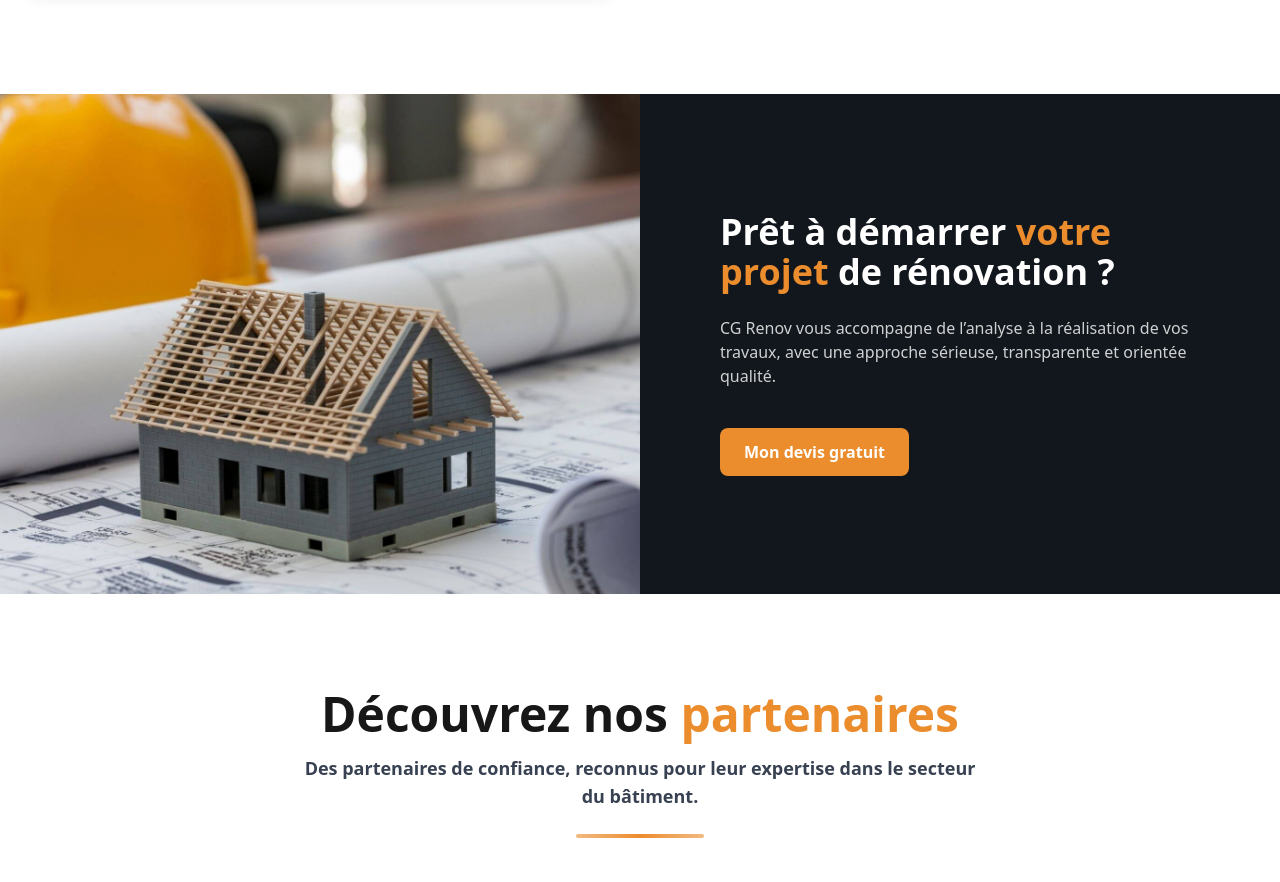
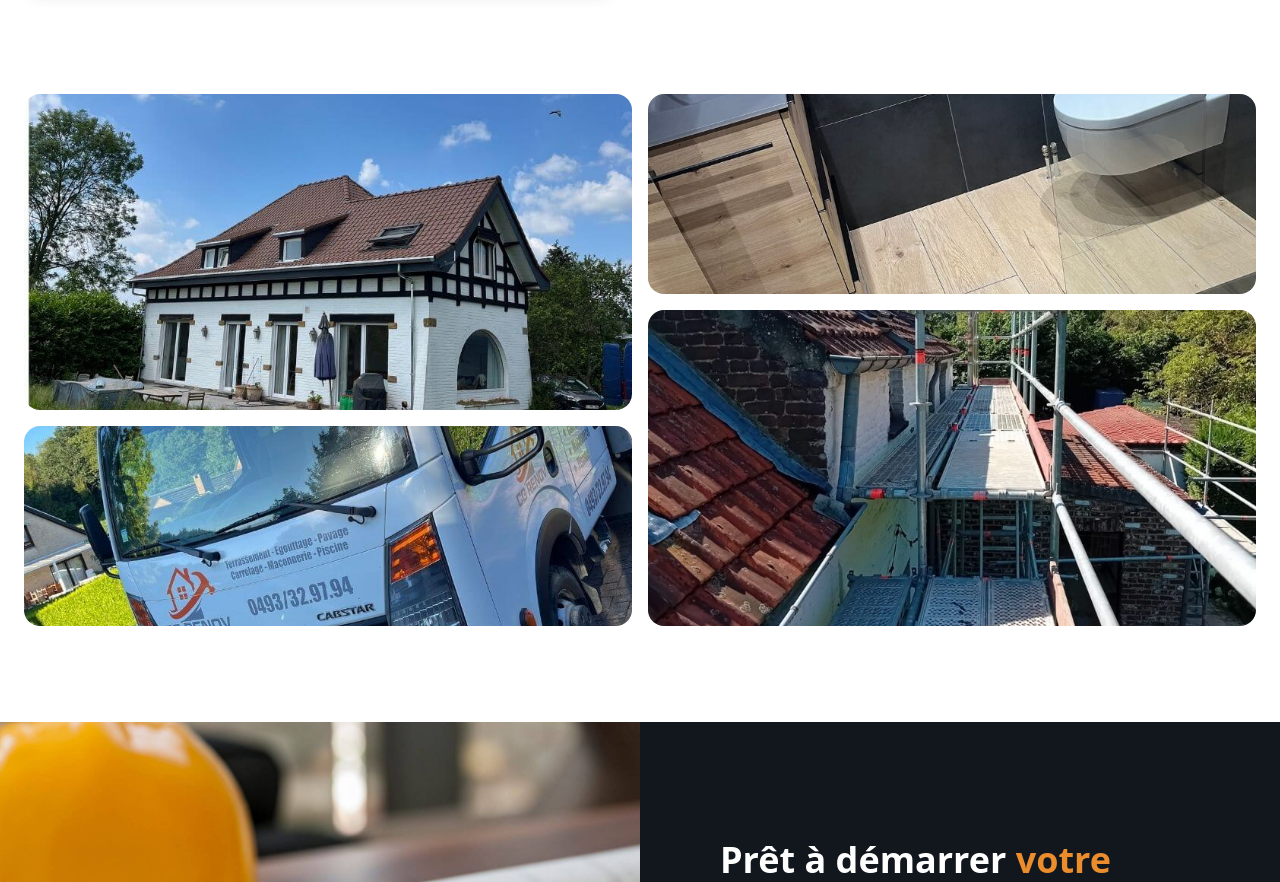
Before and after one commit to NicolasDeza/cgrenov, a Nuxt app: page / in a window 1280 px wide. Shown: the part 4426-5308 px from the top of the page. Built offline with nearby package versions, Linux system fonts and the light colour scheme.

Commit message:
Ajout bentogrid

```diff
--- a/app/components/BeforeAfterSlider.vue
+++ b/app/components/BeforeAfterSlider.vue
@@ -37,7 +37,7 @@ const startDrag = (e: PointerEvent) => {
 
 <template>
   <section class="w-full px-6 py-16 md:py-24">
-    <div class="max-w-7xl mx-auto">
+    <div class="max-w-[1440px] mx-auto">
       <div class="grid md:grid-cols-2 gap-8 lg:gap-12 items-center">
         <!-- Partie Before/After (gauche) -->
         <div
--- /dev/null
+++ b/app/components/BentoGrid.vue
@@ -0,0 +1,31 @@
+<script setup lang="ts">
+
+</script>
+
+<template>
+  <section class="w-full px-6 pb-16 md:pb-24">
+    <div class="max-w-[1440px] mx-auto">
+      <div class="grid grid-cols-1 md:grid-cols-2 md:grid-rows-[200px_100px_200px] gap-4">
+    <!-- Card 1: GRANDE (haut gauche, 2 rows) -->
+    <div class="rounded-2xl overflow-hidden hover:shadow-md md:row-start-1 md:row-end-3 md:col-start-1 hover:scale-105 hover:brightness-105 transition-all duration-500">
+      <NuxtImg src="/images/bentogrid/bento-1.jpg" alt="Image 1" class="w-full h-full object-cover" />
+    </div>
+
+    <!-- Card 2: PETITE (haut droite) -->
+    <div class="rounded-2xl overflow-hidden hover:shadow-md md:row-start-1 md:row-end-2 md:col-start-2 hover:scale-105 hover:brightness-105 transition-all duration-500">
+      <NuxtImg src="/images/bentogrid/bento-2.jpg" alt="Image 2" class="w-full h-full object-cover" />
+    </div>
+
+    <!-- Card 3: PETITE (bas gauche) -->
+    <div class="rounded-2xl overflow-hidden hover:shadow-md md:row-start-3 md:row-end-4 md:col-start-1 hover:scale-105 hover:brightness-105 transition-all duration-500">
+      <NuxtImg src="/images/bentogrid/bento-3.jpg" alt="Image 3" class="w-full h-full object-cover" />
+    </div>
+
+    <!-- Card 4: GRANDE (bas droite, 2 rows) -->
+    <div class="rounded-2xl overflow-hidden hover:shadow-md md:row-start-2 md:row-end-4 md:col-start-2 hover:scale-105 hover:brightness-105 transition-all duration-500">
+      <NuxtImg src="/images/bentogrid/bento-4.jpg" alt="Image 4" class="w-full h-full object-cover" />
+    </div>
+      </div>
+    </div>
+  </section>
+</template>
--- a/app/components/PartenairesCarousel.vue
+++ b/app/components/PartenairesCarousel.vue
@@ -72,7 +72,7 @@ onBeforeUnmount(() => {
           ref="track"
           class="flex w-max gap-12 will-change-transform"
         >
-          <!-- Triplage de la boucle -->
+          <!-- Triplage de boucle  -->
           <div
             v-for="(item, index) in [...stack, ...stack, ...stack]"
             :key="index"
--- a/app/pages/index.vue
+++ b/app/pages/index.vue
@@ -46,6 +46,7 @@ useSeoMeta({
     <ServicesSection/>
     <WhyUsSection />
     <BeforeAfterSlider/>
+    <BentoGrid/>
     <SplitSection/>
     <PartenairesCarousel/>
   </div>
```
